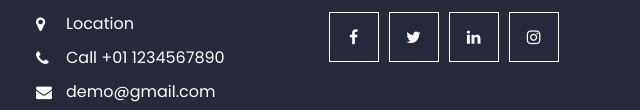
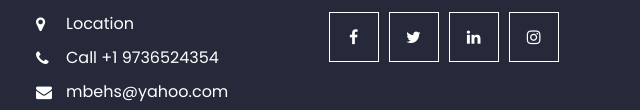
Before and after one commit to Mbeh2023/website-consulting, a plain HTML site: page service.html in a window 1280 px wide. Shown: the part 834-944 px from the top of the page, 619-1259 px from the left. Drawn offline with Linux system fonts and the light colour scheme.

Commit message:
feature branch

```diff
--- a/service.html
+++ b/service.html
@@ -178,13 +178,13 @@
             <a href="">
               <i class="fa fa-phone" aria-hidden="true"></i>
               <span>
-                Call +01 1234567890
+                Call +1 9736524354
               </span>
             </a>
             <a href="">
               <i class="fa fa-envelope"></i>
               <span>
-                demo@gmail.com
+                mbehs@yahoo.com
               </span>
             </a>
           </div>
```
